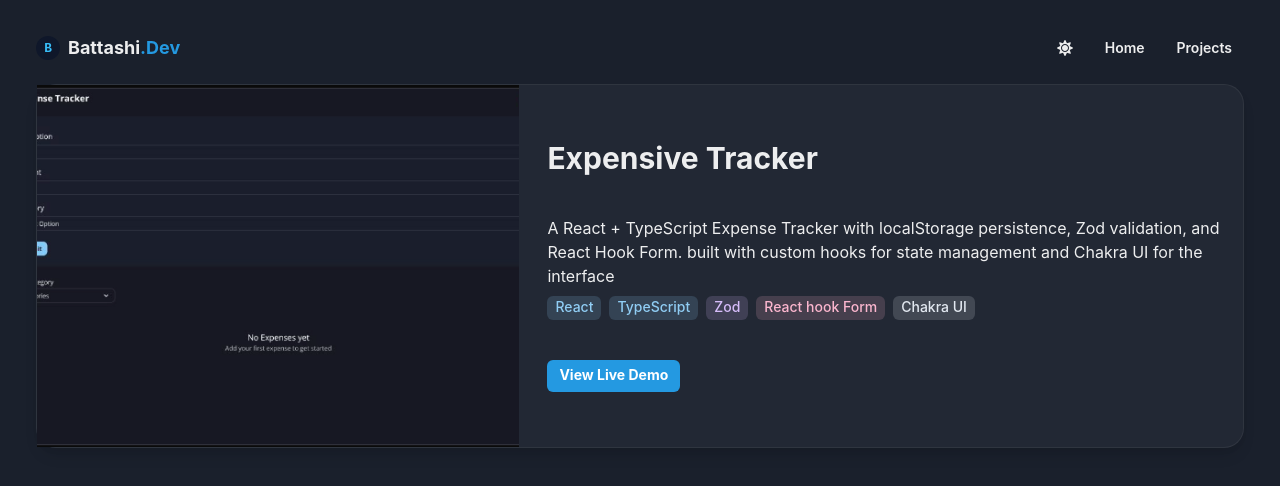
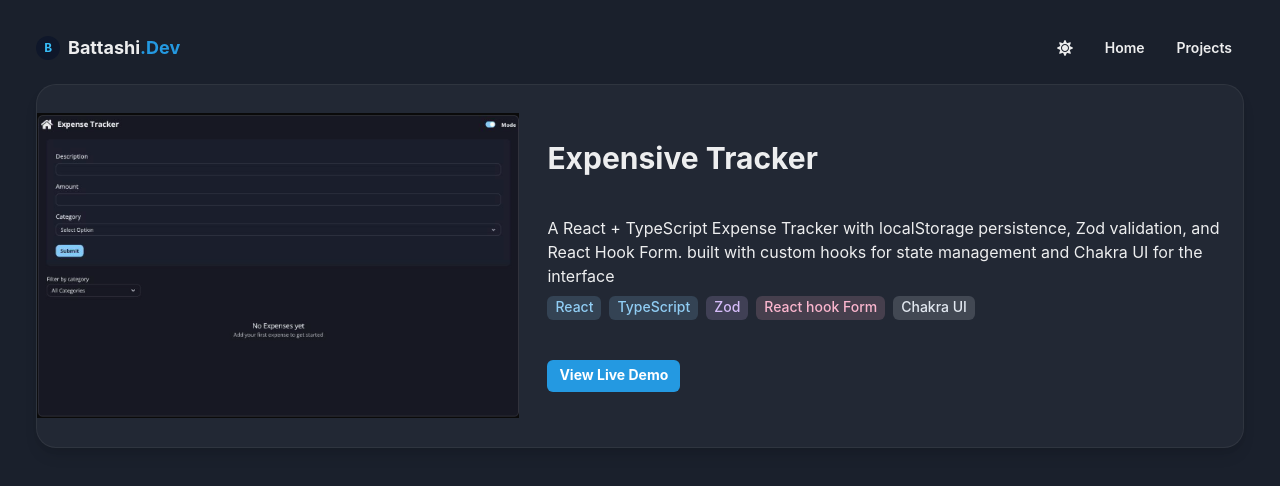
Before and after one commit to Battashi-Dev/Portfolio, a React (Vite) app: page /projects in a window 1280 px wide. Shown: the top 486 px of the page. Built offline with nearby package versions, Linux system fonts and the light colour scheme.

Commit message:
Added downloaded CV and fix the ProjectCard layout

```diff
--- a/src/Components/HeroSection.tsx
+++ b/src/Components/HeroSection.tsx
@@ -50,9 +50,14 @@ const HeroSection = () => {
           >
             View My Projects
           </Button>
-          <Button variant="outline" borderColor="whiteAlpha.400">
-            Download CV
-          </Button>
+          <Link
+            href="/public/Al-Battashi CV .pdf"
+            download="/public/Al-Battashi CV .pdf"
+          >
+            <Button variant="outline" borderColor="whiteAlpha.400">
+              Download CV
+            </Button>
+          </Link>
         </HStack>
         <HStack spacing={3} pt={2}>
           {SOCIAL_ICONS.map(({ icon: IconCmp, href, label }) => (
--- a/src/Components/ProjectCards.tsx
+++ b/src/Components/ProjectCards.tsx
@@ -27,6 +27,7 @@ const ProjectCards = () => {
           border="1px solid"
           borderColor="whiteAlpha.100"
           boxShadow="lg"
+          overflow="hidden"
           _hover={{ transform: "translateY(-4px)", transition: "0.2s" }}
           direction={{ base: "column", md: "row" }}
         >
@@ -34,7 +35,7 @@ const ProjectCards = () => {
             <Image
               src={logo}
               alt="title"
-              objectFit="cover"
+              objectFit="contain"
               w={{ base: "100%", md: "40%" }}
               aspectRatio={{ base: 16 / 9, md: 4 / 3 }}
             />
```
Also changed, not shown: 1 other file (tests, documents, lock files or other folders).
